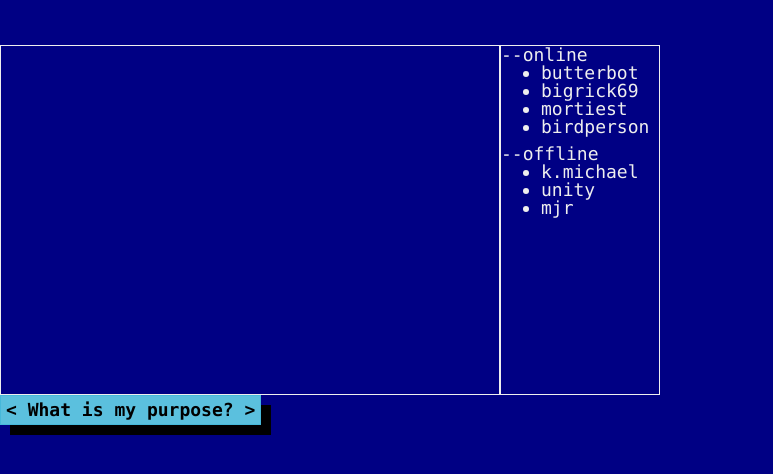
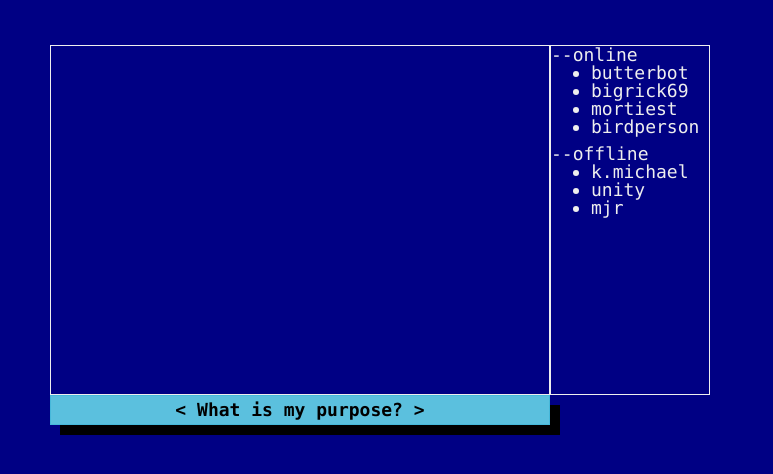
Before and after one commit to dersam/whatismypurpose, a website: page index.html in a window 1280 px wide. Shown: the whole page, without its empty margins (0-773 px from the left). Drawn offline with Linux system fonts and the light colour scheme; a web font is replaced by a local one.

Commit message:
this is not a place for smart people.

```diff
--- a/assets/chatbox.less
+++ b/assets/chatbox.less
@@ -3,13 +3,12 @@
 
 body {
   padding-top: 25px;
+  padding-left: 50px;
 }
 
 #chat {
-  width: @history-width + @user-width +5;
   margin-top: 20px;
   height: 350px;
-
 }
 
 #history-container {
@@ -27,12 +26,16 @@ body {
 
 #users {
   float: left;
-  float: left;
   height: 100%;
   min-width: @user-width;
   border: 1px solid;
 }
 
-//#inputbox {
-//  width: @chatbox-width;
-//}
+#inputbox {
+  width: @history-width;
+  clear: left;
+}
+
+#purpose {
+  width: 100%;
+}
--- a/index.html
+++ b/index.html
@@ -29,11 +29,11 @@
                 <li>mjr</li>
             </ul>
         </div>
-    </div>
-    <div id="inputbox">
-        <a id="purpose" role="button" class="btn btn-info">
-            What is my purpose?
-        </a>
+        <div id="inputbox">
+            <a id="purpose" role="button" class="btn btn-info">
+                What is my purpose?
+            </a>
+        </div>
     </div>
 </body>
 <script src="bower_components/jquery/dist/jquery.js"></script>
```
Also changed, not shown: build/app.css.
